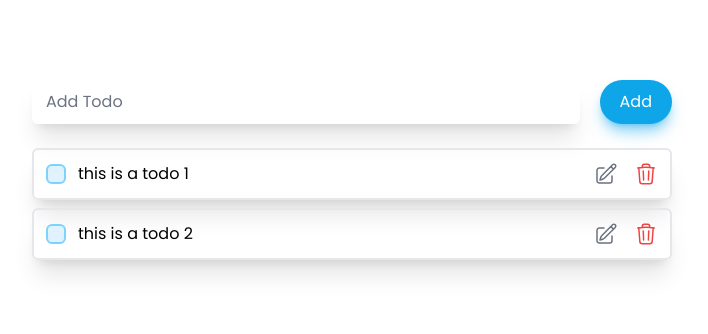
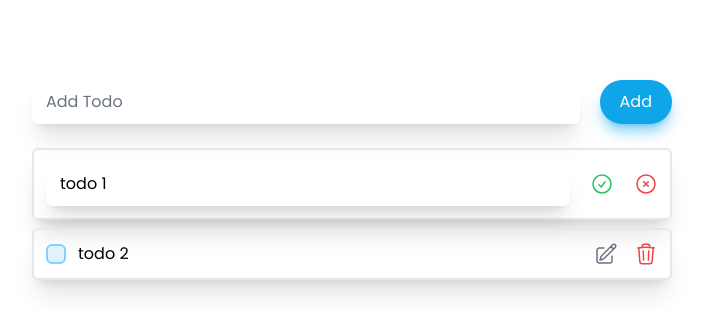
Before and after one commit to bryanlontoc06/todoapp_frontend, a Next.js app: page / in a window 1280 px wide. Both pictures are taken after a click on the button 894 px from the left and 174 px from the top of the page. Shown: the top 334 px of the page, without its empty margins (288-996 px from the left). Built offline with nearby package versions, Linux system fonts and the light colour scheme.

Commit message:
- add function (edit, delete) todos

```diff
--- a/src/components/TodoComponent/TodoItem.js
+++ b/src/components/TodoComponent/TodoItem.js
@@ -1,26 +1,78 @@
-import React from 'react'
+import {useState} from 'react'
 import EditIcon from '@/components/svgs/EditIcon.svg'
 import DeleteIcon from '@/components/svgs/DeleteIcon.svg'
+import CancelIcon from '@/components/svgs/CancelIcon.svg'
+import UpdateIcon from '@/components/svgs/UpdateIcon.svg'
 
-const TodoItem = ({item, index, todos, setTodos}) => {
+const TodoItem = ({item, todos, setTodos}) => {
 
-  const handleEditItem = (id) => {
-    console.log('add')
-    console.log(id)
+  const [currentTodo, setCurrentTodo] = useState({});
+  const [isEditing, setIsEditing] = useState(false);
+
+  const handleEditItem = (text) => {
+    // set editing to true
+    setIsEditing(true);
+    // set the currentTodo to the todo item that was clicked
+    setCurrentTodo({ text });
   }
 
   const handleDeleteItem = (id) => {
-    todos.splice(id, 1)
-    setTodos([...todos])
-    console.log(todos)
+    const removeItem = todos.filter((todo) => {
+      return todo.id !== id;
+    });
+    setTodos(removeItem);
   }
+
+  const handleChangeCheckbox = (e, id) => {
+    const checkedItem = todos.filter((todo) => {
+      return todo.id === id
+    })
+    checkedItem[0].isDone = e.target.checked;
+  }
+
+  const handleEditInputChange = (e) => {
+    setCurrentTodo({...currentTodo, text: e.target.value });
+  }
+
+  const handleEditFormSubmit = (e) => {
+    e.preventDefault();
+    handleUpdateTodo(item.id, currentTodo);
+  }
+
+  const handleUpdateTodo = (id, updatedTodo) => {
+    const updatedItem = todos.map((todo) => {
+      return todo.id === id ? updatedTodo : todo;
+    });
+    setIsEditing(false);
+    setTodos(updatedItem);
+  }
+
 
   return (
     <div className="flex border-2 p-3 rounded-md shadow-xl">
+      {isEditing ? (
+        <form onSubmit={handleEditFormSubmit} className="flex gap-5 w-full">
+          <input
+            name="editTodo"
+            type="text"
+            placeholder="Edit todo"
+            className='shadow-xl block w-full px-3 py-2 rounded-md border-2 border-transparent focus:outline-none focus:ring-2 focus:ring-sky-600 focus:border-transparent'
+            value={currentTodo.text}
+            onChange={handleEditInputChange}
+          />
+          <button type="submit" disabled={!currentTodo.text || (currentTodo.text.trim() === '')}>
+            <UpdateIcon className="w-6 h-6 text-green-500" />
+          </button>
+          <button onClick={() => setIsEditing(false)}>
+            <CancelIcon className="w-6 h-6 text-red-500" />
+          </button>
+        </form>
+      ) : (
+      <>
         <div className="flex gap-3 items-center">
             <input
               type="checkbox"
-            id={index}
+              id={item.id}
               className="
                 peer
                 cursor-pointer
@@ -32,17 +84,19 @@ const TodoItem = ({item, index, todos, setTodos}) => {
                 border-sky-300
                 text-sky-500
               "
+              onChange={e => handleChangeCheckbox(e, item.id)}
             />
-        <label htmlFor={index} className="cursor-pointer peer-checked:line-through peer-checked:text-gray-400">{item}</label>
+          <label htmlFor={item.id} className="cursor-pointer peer-checked:line-through peer-checked:text-gray-400">{item.text}</label>
         </div>
         <div className="flex ml-auto gap-4">
-        <button onClick={() => handleEditItem(index)}>
+          <button onClick={() => handleEditItem(item.text)}>
             <EditIcon className="w-6 h-6 text-gray-500" />
           </button>
-        <button onClick={() => handleDeleteItem(index)}>
+          <button onClick={() => handleDeleteItem(item.id)}>
             <DeleteIcon className="w-6 h-6 text-red-500"/>
           </button>
         </div>
+      </>)}
     </div>
   )
 }
--- a/src/components/TodoComponent/index.js
+++ b/src/components/TodoComponent/index.js
@@ -2,14 +2,23 @@ import {useState} from 'react'
 import TodoItemComponent from './TodoItem'
 
 const Todo = () => {
-    const [todos, setTodos] = useState(['this is a todo 1',
-    'this is a todo 2'
+    const [todos, setTodos] = useState([
+      {
+        id: 1,
+        text: 'todo 1',
+        isDone: false,
+      },
+      {
+        id: 2,
+        text: 'todo 2',
+        isDone: false
+      },
     ])
     const [todoItem, setTodoItem] = useState('')
 
     const handleSubmit = (e) => {
         e.preventDefault()
-        setTodos([...todos, todoItem])
+        setTodos([...todos, {id: todos.length + 1, text: todoItem}])
         setTodoItem('')
     }
 
@@ -24,10 +33,9 @@ const Todo = () => {
             <input type="text" className="shadow-xl block w-full px-3 py-2 rounded-md border-2 border-transparent focus:outline-none focus:ring-2 focus:ring-sky-600 focus:border-transparent"
             placeholder="Add Todo"
             value={todoItem}
-
             onChange={(e) => handleOnChange(e)}
             />
-            <button disabled={!todoItem} className="shadow-lg py-2 px-5 rounded-3xl bg-sky-500 hover:bg-sky-400 text-white shadow-sky-500/50">Add</button>
+            <button disabled={!todoItem || (todoItem.trim() === '')} className={`shadow-lg py-2 px-5 rounded-3xl bg-sky-500 ${todoItem && `hover:bg-sky-400`} text-white shadow-sky-500/50`}>Add</button>
         </form>
         <br />
         <div className="flex flex-col gap-2">
@@ -35,7 +43,7 @@ const Todo = () => {
             return (
               <TodoItemComponent
                 key={i}
-                index={i}
+                id={item.id}
                 item={item}
                 todos={todos}
                 setTodos={setTodos}
```
Also changed, not shown: src/components/svgs/CancelIcon.svg (added), src/components/svgs/UpdateIcon.svg (added). Lines whose indentation alone changed are shown as unchanged.
